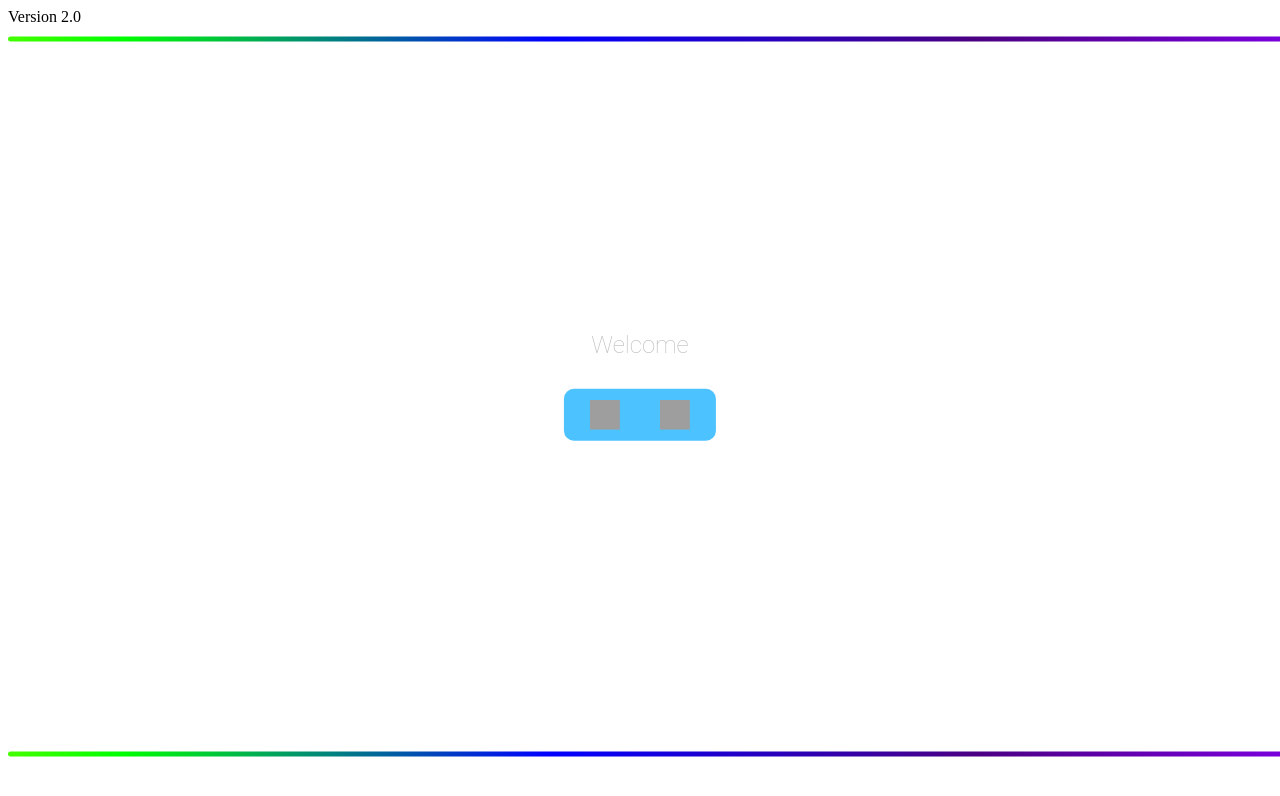
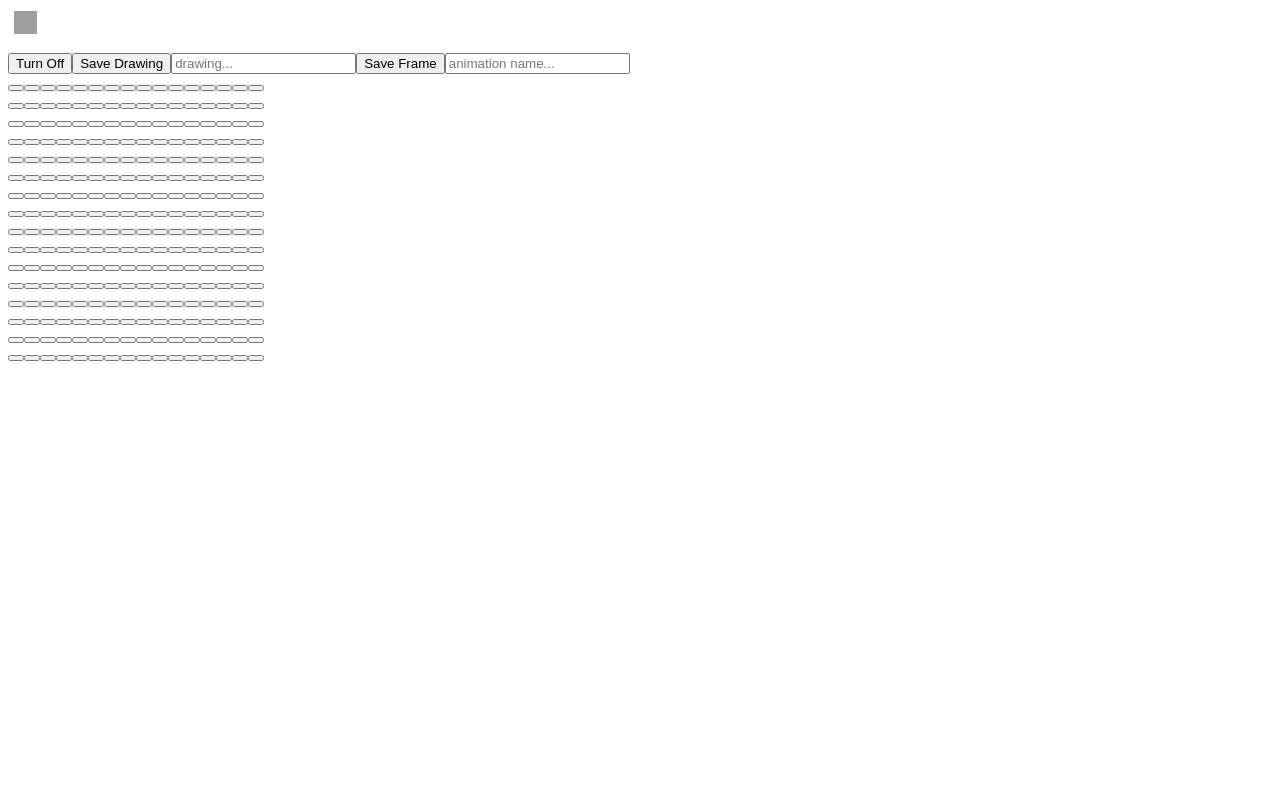
Before and after one commit to BradySBaker/LED-Canvas-Frontend-30x20-ESP32, a React app: page / in a window 1280 px wide. Shown: the top 796 px of the page. Built offline with nearby package versions, Linux system fonts and the light colour scheme; grey boxes are pictures that could not be loaded; the HTML template or start-up script is replaced by a standard one; what p5ble would draw is missing.

Commit message:
Made matrix-buttons look better added TopBar

```diff
--- /dev/null
+++ b/client/src/CreateMode.jsx
@@ -0,0 +1,38 @@
+import React, { useState } from 'react';
+
+import styles from './cssModules/createMode.module.css';
+
+import { HexColorPicker } from "react-colorful";
+import MatrixButtons from "./MatrixButtons.jsx";
+
+const CreateMode = ({callSave, animPlaying, turnOff, isLoading, inputError, mouseDown, sendRequests}) => {
+
+  const [selectColor, setSelectColor] = useState(false);
+
+	const handleColor = (newColor) => {
+		// document.getElementById('title').style.color = newColor;
+		color = newColor;
+		sendRequests['color'] = `C${newColor.slice(1)}`;
+	}
+
+	return (
+		<div>
+			<div className="picker-container">
+				{selectColor ? <HexColorPicker style={{height: 'calc(90vw * 0.5)'}} color={color} onChange={handleColor} /> : null}
+			</div>
+			<button onClick={turnOff}>Turn Off</button>
+			{!isLoading ?
+			<>
+				<button onClick={callSave}>Save Drawing</button>
+				<input id="drawName" type="text" placeholder="drawing..." maxLength="7" />
+				<button onClick={(e) => callSave(e, true)}>Save Frame</button>
+				<input id="animName" type="text" placeholder="animation name..." maxLength="7"/>
+				{animPlaying ? <button onClick={turnOff}>STOP</button>: null}
+			</>
+			: null}
+      <MatrixButtons mouseDown={mouseDown} sendRequests={sendRequests}/>
+		</div>
+	);
+};
+
+export default CreateMode;
--- a/client/src/homePage.jsx
+++ b/client/src/HomePage.jsx
@@ -10,7 +10,7 @@ const HomePage = ({handleConnect, isConnected}) => {
         <div id={`${styles['main']}`}>
           <h1 className={`${styles['title']}`}>LED Canvas</h1>
           <h2 className={`${styles['title']}`}>Welcome</h2>
-          <button onClick={handleConnect}>
+          <button id={`${styles['blue-button']}`} onClick={handleConnect}>
             <img className={`${styles['button-icon']}`} src='./icons/blu.png'></img>
             <img className={`${styles['button-icon']}`} src='./icons/arrow.png'></img>
           </button>
--- a/client/src/matrixButtons.jsx
+++ b/client/src/MatrixButtons.jsx
@@ -25,13 +25,13 @@ const MatrixButtons = function({mouseDown}) {
 			if (x === 16) {
 				x = 0;
 				y++;
-				divMatrix.push(<div className={`${y} buttonColumn`}>{curButtons}</div>)
+				divMatrix.push(<div key={y} className={`${y} buttonColumn`} >{curButtons}</div>)
 				curButtons = [];
 				if (y === 16) {
 					break;
 				}
 			}
-			curButtons.push(<button id={`${x},${y}`} onMouseDown={(e) => {handleDraw(e, true)}} onMouseEnter={handleDraw}></button>);
+			curButtons.push(<button id={`${x},${y}`} key={x} onMouseDown={(e) => {handleDraw(e, true)}} onMouseEnter={handleDraw}></button>);
 			x++;
 		}
 		setButtons(divMatrix);
--- /dev/null
+++ b/client/src/TopBar.jsx
@@ -0,0 +1,16 @@
+import React from 'react';
+
+import styles from './cssModules/topBar.module.css'
+
+const TopBar = () => {
+  return (
+    <div id={styles['widget']}>
+      <button id={styles['back-button']}>
+        <img id={styles['button-icon']} src='./icons/arrowThick.png'></img>
+      </button>
+      <div id={styles['title']}>LED Canvas</div>
+    </div>
+  )
+}
+
+export default TopBar;
--- a/client/src/cssModules/homePage.module.css
+++ b/client/src/cssModules/homePage.module.css
@@ -72,7 +72,7 @@ p.title {
   margin: 10px 20px 10px 20px;
 }
 
-button {
+#blue-button {
   display: flex;
   justify-content: space-between;
   margin-top: 30px;
@@ -81,7 +81,7 @@ button {
   border: none;
 }
 
-button:hover {
+#blue-button:hover {
   animation: changeBackgroundColor .3s ease forwards;
 }
 
--- /dev/null
+++ b/client/src/cssModules/topBar.module.css
@@ -0,0 +1,24 @@
+#widget {
+  margin: 10px 0 15px 0;
+}
+#button-icon {
+  width: 23px;
+  height: 23px;
+}
+
+#back-button {
+  background-color: transparent;
+  border: none;
+  margin-right: 20px;
+}
+
+#title {
+  color: white;
+  display: inline-block;
+  font-family: 'Roboto', sans-serif;
+  font-weight: bold;
+  font-size: 23px;
+  position: absolute;
+  left: 50%;
+  transform: translate(-50%);
+}
--- a/client/src/index.jsx
+++ b/client/src/index.jsx
@@ -5,13 +5,15 @@ import {handleSave, handleDelete} from './helperFunctions/handleSaveDelete';
 import connectToBle from './helperFunctions/setupBluetooth';
 
 import { createRoot } from "react-dom/client";
-import MatrixButtons from "./matrixButtons.jsx";
+
 import FrameChoices from "./frameChoices.jsx";
 import RainController from "./rainController.jsx";
 import DrawMode from "./drawMode.jsx";
+import CreateMode from "./CreateMode.jsx";
 import AVController from "./avController.jsx";
 
-import HomePage from "./homePage.jsx";
+import HomePage from "./HomePage.jsx";
+import TopBar from "./TopBar.jsx";
 
 window.rainColorsSent = 0;
 
@@ -70,7 +72,6 @@ const App = function() {
 		}
 		sendRequests["off"] = true;
 	}
-
 
 	const handleFrameChoice = (frameName, animation) => {
 		if (modeRunning && !framePlayed) {
@@ -142,7 +143,9 @@ const App = function() {
 
 	return (
 		<div id='colorApp'>
-			{!isConnected ? <HomePage handleConnect={handleConnect} isConnected={isConnected} /> :  null}
+      <TopBar />
+      <CreateMode inputError={inputError} turnOff={turnOff} callSave={callSave} animPlaying={animPlaying} pixelSending={pixelSending} mouseDown={mouseDown} sendRequests={sendRequests}/>
+			{/* {!isConnected ? <HomePage handleConnect={handleConnect} isConnected={isConnected} /> :  null}
 			{drawMode || audioVisualizer || rainMode ? <button style={{'position': 'absolute', 'right': '2%', 'fontSize': '20px'}} onClick={() => {setDrawMode(false); setAudioVisualizer(false); setRainMode(false); if (modeRunning) {handleModeStartStop()}; }}>Back</button> : null}
 			{(pixelSending || modeDataSending) && isConnected ? <img id='loading' src='./icons/loading.gif'></img> : null}
 			<div id='app' onMouseDown={() => setMouseDown(true)}>
@@ -158,7 +161,7 @@ const App = function() {
 			{drawMode ? <MatrixButtons mouseDown={mouseDown} sendRequests={sendRequests}/> : null}
       {audioVisualizer ? <AVController modeRunning={modeRunning} handleChooseColor={handleModeChooseColor} curChosenColor={curChosenColor} modeDataSending={modeDataSending} setCurChosenColor={setCurChosenColor} colorChoices={colorChoices} handleModeStartStop={handleModeStartStop}/> : null}
 			{inputError ? <div style={{"color": "red"}}>{inputError}</div>: null}
-		</div>
+		</div> */}
 		</div>
 	)
 }
```
Also changed, not shown: client/src/cssModules/createMode.module.css (added), 4 other files (tests, documents, lock files or other folders).
